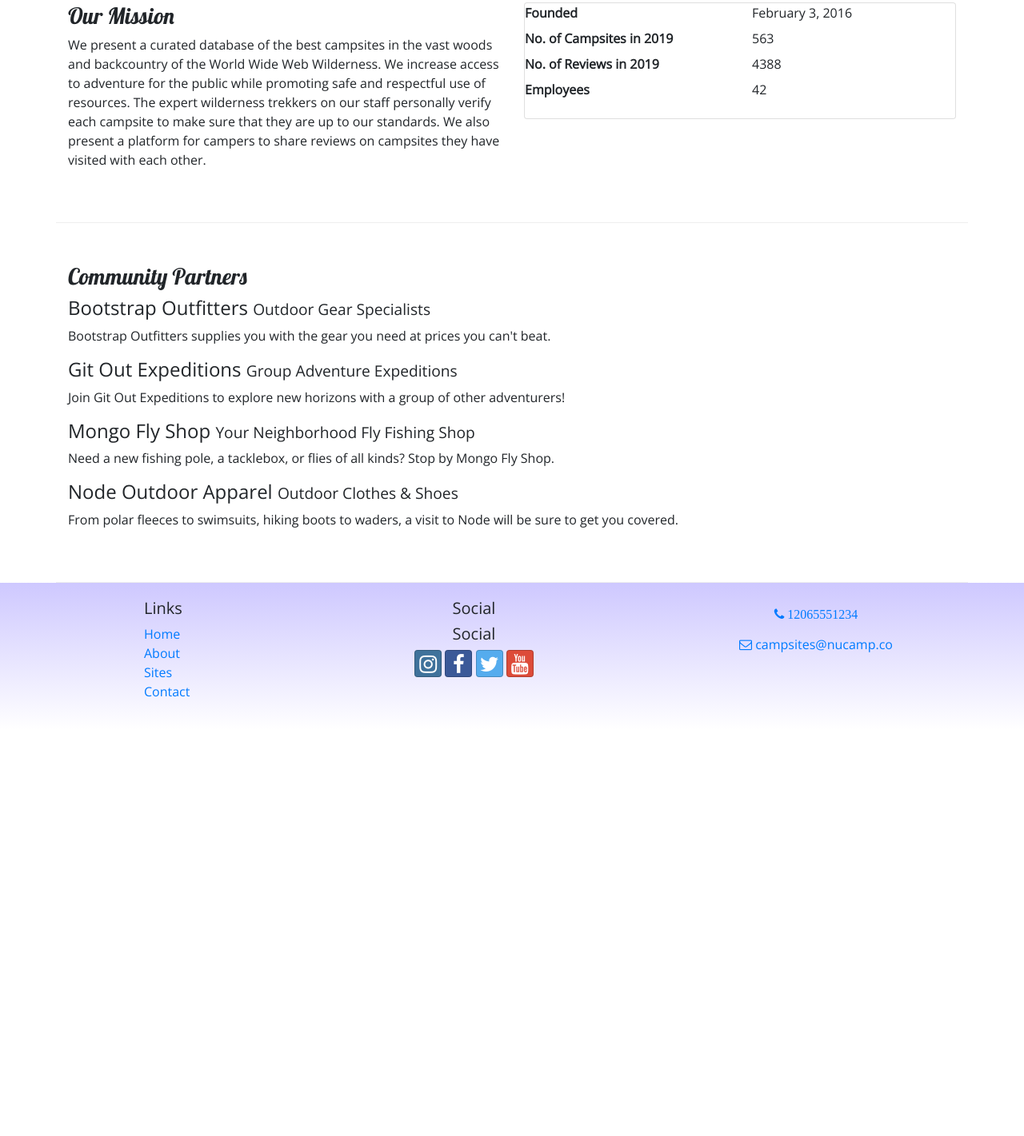
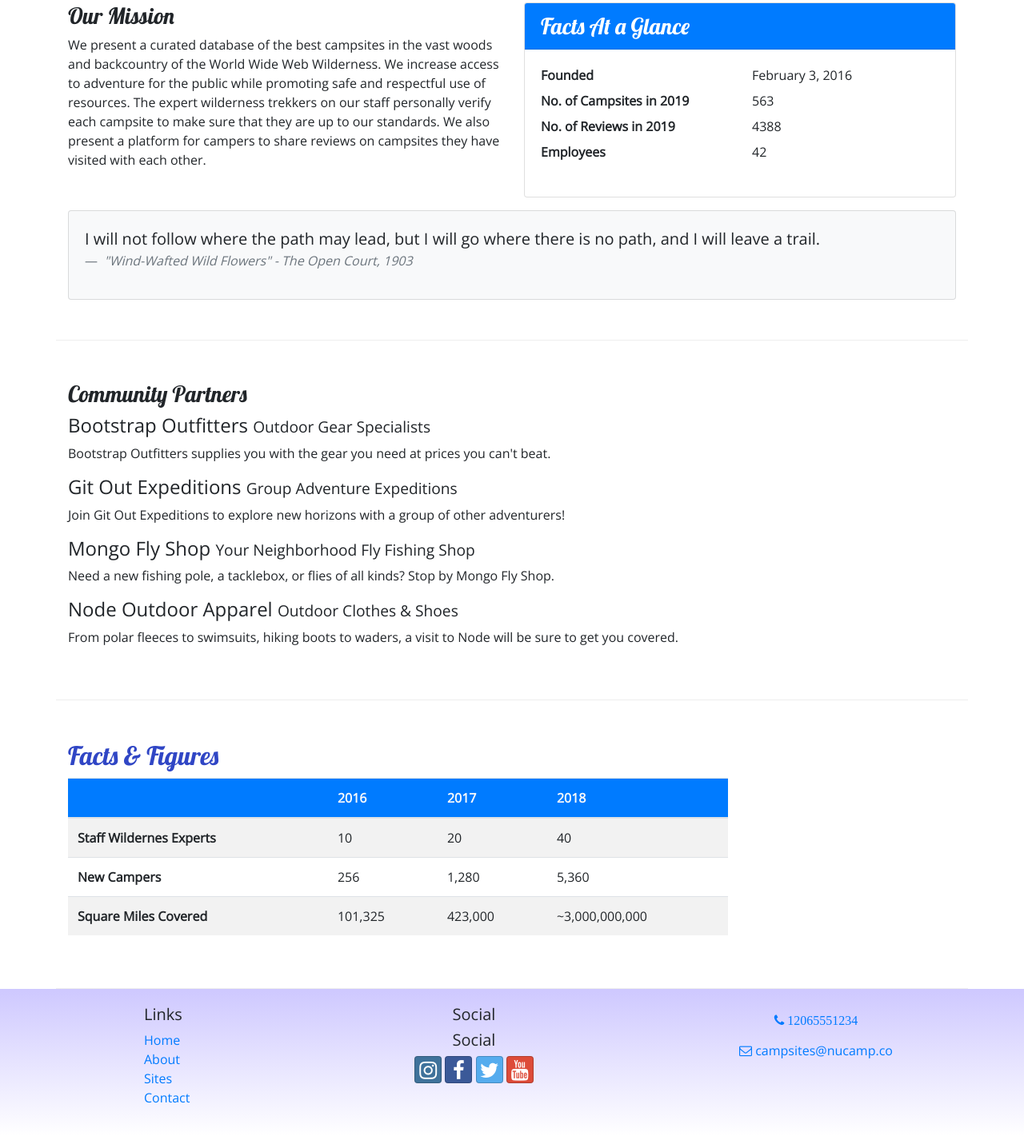
Before and after one commit to brianb3852/nucampsite, a website: page aboutus.html in a window 1280 px wide. Shown: the part 401-1822 px from the top of the page at 80% size. Before the commit the page ends 1314 px from the top, so only its background shows below. Drawn offline with nearby package versions, Linux system fonts and the light colour scheme.

Commit message:
updated index.html week 1 added week two content

```diff
--- a/aboutus.html
+++ b/aboutus.html
@@ -58,7 +58,9 @@
                <hr />
             </div>
         </div>
+    </div>
 
+    <div class="container">
         <div class="row row-content">
             <div class="col-sm-6">
             <h3>Our Mission</h3>
@@ -70,6 +72,8 @@
             </div>
         <div class="col-sm-6">
             <div class="card">
+                <h3 class="card-header bg-primary text-white">Facts At a Glance</h3>
+                <div class="card-body">
                     <dl class="row">
                         <dt class="col-6">Founded</dt>
                         <dd class="col-6">February 3, 2016</dd>
@@ -80,6 +84,20 @@
                         <dt class="col-6">Employees</dt>
                         <dd class="col-6">42</dd>
                     </dl>
+                </div>
+            </div>
+        </div>
+
+        <div class="col">
+            <div class="card bg-light mt-3">
+                <blockquote class="blockquote card-body">
+                    <p class="mb-0">I will not follow where the path may lead, but I will go where there is no path, and I will leave a trail.</p>
+                    <footer class="blockquote-footer">
+                        <cite title="Source Title">"Wind-Wafted Wild Flowers" -
+                            The Open Court, 1903
+                        </cite>
+                    </footer>
+                </blockquote>
             </div>
         </div>
     </div>
@@ -97,9 +115,50 @@
                 <p class="d-none d-sm-block">From polar fleeces to swimsuits, hiking boots to waders, a visit to Node will be sure to get you covered.</p>
             </div>
         </div>
+
+        <div class="row row-content">
+            <div class="col-sm-9">
+                <h2>Facts &amp; Figures</h2>
+                <div class="table-responsive">
+                    <table class="table table-striped">
+                        <thead>
+                            <tr class="bg-primary text-light">
+                               <th></th>
+                               <th>2016</th>
+                               <th>2017</th>
+                               <th>2018</th>
+                            </tr>
+                        </thead>
+                        <tbody>
+                            <tr>
+                                <th>Staff Wildernes Experts</th>
+                                <td>10</td>
+                                <td>20</td>
+                                <td>40</td>
+                            </tr>
+                            <tr>
+                                <th>New Campers</th>
+                                <td>256</td>
+                                <td>1,280</td>
+                                <td>5,360</td>
+                            </tr>
+                            <tr>
+                                <th>Square Miles Covered</th>
+                                <td>101,325</td>
+                                <td>423,000</td>
+                                <td>~3,000,000,000</td>
+                            </tr>
+                        </tbody>
+                    </table>
+
                 </div>
 
-    <footer>
+            </div>
+        </div>
+
+    </div>
+
+    <footer class="site-footer">
         <div class="container">
             <div class="row">
                 <div class="col-4 col-sm-2 offset-1">
--- a/css/styles.css
+++ b/css/styles.css
@@ -13,7 +13,7 @@ header h2 {
     color: #CEC8FF;
 }
 
-footer {
+.site-footer {
     background-image: linear-gradient(#cec8ff, white);
     padding: 20px 0;
 }
```
Also changed, not shown: contactus.html (+1 -1 lines), index.html (+4 -4 lines). Lines whose indentation alone changed are shown as unchanged.
